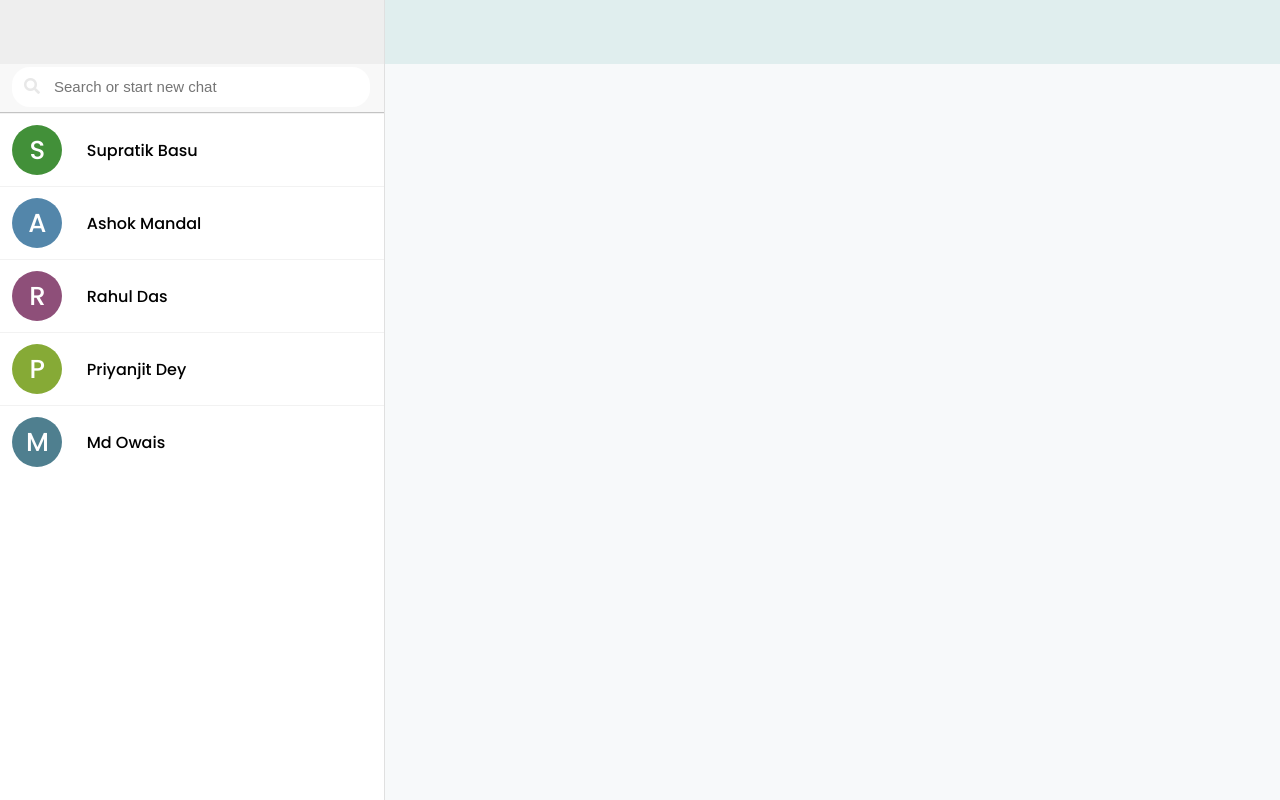
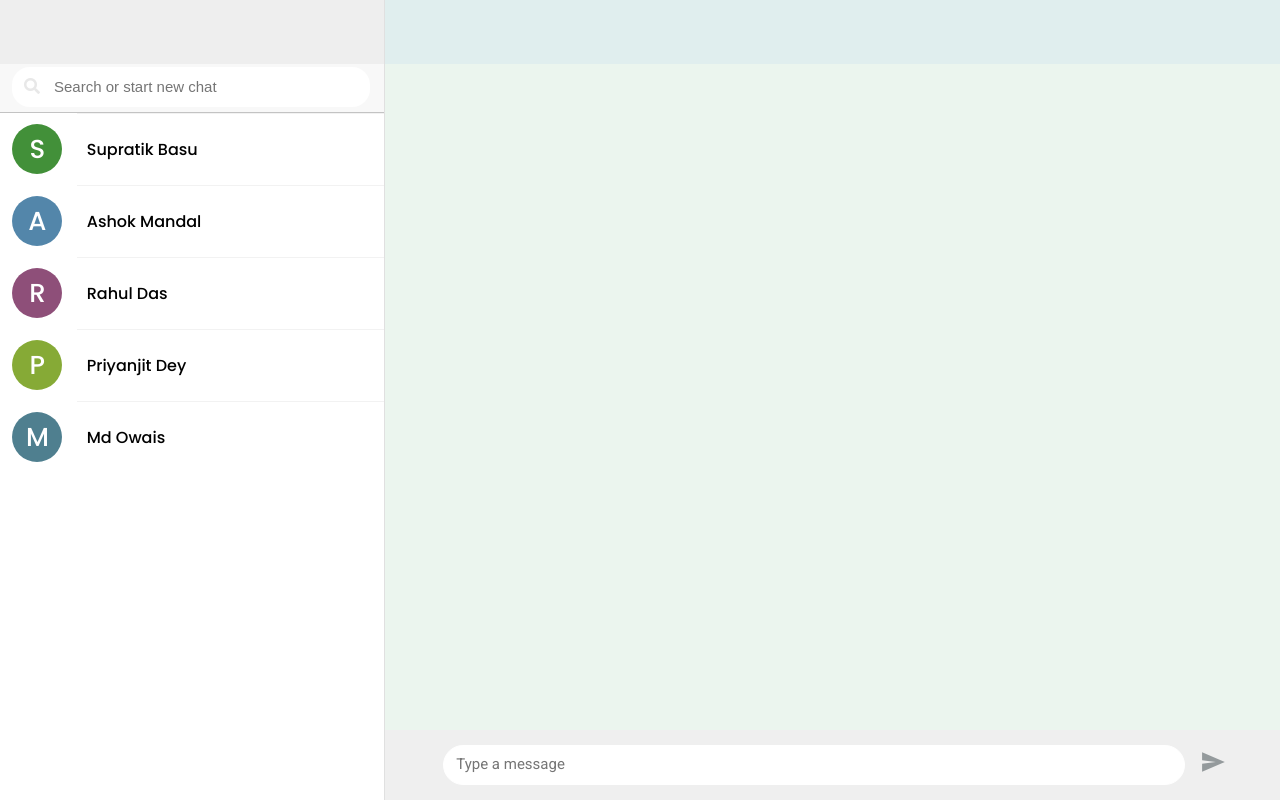
Before and after one commit to ashishmishra26/web-whatsapp, a React (Create React App) app in the folder client/: page / in a window 1280 px wide. Built offline with nearby package versions, Linux system fonts and the light colour scheme.

Commit message:
added message cards and type message option

```diff
--- a/client/src/App.css
+++ b/client/src/App.css
@@ -97,7 +97,6 @@
   flex-direction: row;
   width: 100%;
   height: 72px;
-  border-top: 1px solid #f2f2f2;
   font-size: 16px;
   text-overflow: ellipsis;
   font-weight: 500;
@@ -137,6 +136,7 @@
   padding: 10px;
   padding-right: 15px;
   text-overflow: ellipsis;
+  border-top: 1px solid #f2f2f2;
 }
 
 .image-text {
@@ -144,3 +144,68 @@
   font-weight: 500;
   color: white;
 }
+
+.compose-box {
+  height: 70px;
+  background-color: #efefef;
+  display: flex;
+  flex-direction: row;
+  justify-content: center;
+  align-items: center;
+}
+
+.compose-search-box {
+  width: 80%;
+  background-color: #ffffff;
+  border-color: #fff;
+  border-radius: 21px;
+  border-style: solid;
+  border-width: 1px;
+  padding: 9px 12px 11px 12px;
+  margin: 5px 10px;
+  outline: none;
+  font-size: 15px;
+  font-family: 'Roboto'
+}
+
+.btn {
+  border: none;
+  background-color: #efefef;
+  cursor: pointer;
+}
+
+.chat-box {
+  height: calc(100vh - 8vh - 70px);
+  width: 70vw;
+  box-sizing: border-box;
+  overflow-y: scroll;
+  overflow-x: hidden;
+  padding-left: 20px;
+  padding-right: 20px;
+  background-color:#EBF5EE;
+}
+
+.message-row {
+  width: 100%;
+  display: flex;
+  flex-direction: row;
+  margin: 2px;
+  padding: 5px;
+  display: inline-block;
+}
+
+.message-content-left {
+  background-color: #ffffff;
+  padding: 10px;
+  border-radius: 5px;
+  font-weight: 400;
+  float: left;
+}
+
+.message-content-right {
+  background-color: #bff595;
+  padding: 10px;
+  border-radius: 5px;
+  font-weight: 400;
+  float: right;
+}
--- a/client/src/App.js
+++ b/client/src/App.js
@@ -2,25 +2,35 @@ import React, { Component } from 'react';
 import './App.css';
 import SideBar from './components/SideBar';
 import ChatSection from './components/ChatSection';
-import users from './data/users'
+import users from './data/users';
 
 class App extends Component {
   constructor(props) {
     super(props);
     this.state = {
-      currentUser: users[0],
+      currentUser: users[0].name,
       allContact: users,
-      contactedContact: [...users.slice(1,6)]
+      contactedContact: [...users.slice(1,6)],
+      reciever: users[1].name,
+      conversation: []
     }
   }
   render() {
     let {allContact, contactedContact} = this.state;
     return (
       <div className="App">
-       <SideBar allContact={allContact} contactedContact={contactedContact}/>
-       <ChatSection/>
+       <SideBar allContact={allContact} contactedContact={contactedContact} changeReciever={this.changeReciever}/>
+       <ChatSection conversation={this.state.conversation} currentUser={this.state.currentUser} updateConversation={this.updateConversation } reciever={this.state.reciever}/>
       </div>
     );
+  }
+
+  changeReciever = (reciever) => {
+    this.setState({reciever: reciever});
+  }
+
+  updateConversation = (conversation) => {
+    this.setState({conversation: conversation});
   }
 }
 
--- /dev/null
+++ b/client/src/components/ChatBox.js
@@ -0,0 +1,21 @@
+import React, { Component } from 'react'
+
+export default class ChatBox extends Component {
+  render() {
+      let { conversation, currentUser, reciever } = this.props,
+      messages = conversation.map((message) => {
+          if (message.reciever === reciever) {
+         return (<div key={message.timestamp} className="message-row">
+                    <div className={message.sender.toLowerCase() === currentUser.toLowerCase() ? 'message-content-right': 'message-content-left'}>
+                        {message.content}
+                    </div>
+                </div>)
+          }
+      });
+    return (
+      <div className="chat-box" id="chat">
+        {messages}
+      </div>
+    )
+  }
+}
--- a/client/src/components/ChatSection.js
+++ b/client/src/components/ChatSection.js
@@ -1,11 +1,16 @@
 import React, { Component } from 'react'
 import Header from './Header';
+import ComposeBox from './ComposeBox';
+import ChatBox from './ChatBox';
 
 export default class ChatSection extends Component {
   render() {
+    let { conversation, currentUser, updateConversation, reciever} = this.props;
     return (
       <div className="chat-section">
         <Header class="right-header"/>
+        <ChatBox conversation={conversation} currentUser={currentUser} reciever={reciever}/>
+        <ComposeBox conversation={conversation} updateConversation={updateConversation} currentUser={currentUser} reciever={reciever}/>
       </div>
     )
   }
--- /dev/null
+++ b/client/src/components/ComposeBox.js
@@ -0,0 +1,37 @@
+import React, { Component } from 'react'
+
+export default class ComposeBox extends Component {
+  constructor (props) {
+    super(props);
+    this.state = {
+      message: ''
+    }
+  }
+  render() {
+    return (
+        <form className="compose-box" onSubmit={(e) => {this.addMessage(e, this.state.message)}}>
+          <input type="text" placeholder="Type a message" onChange={(e) => {this.changeMessage(e.target.value)}} onSubmitCapture={() => {this.addMessage(this.state.message)}} className="compose-search-box" value={this.state.message}></input>
+          <div className="send-btn"><button onClick={(e) => {this.addMessage(e, this.state.message)}} className="btn"><span><svg xmlns="http://www.w3.org/2000/svg" viewBox="0 0 24 24" width="24" height="24" id=""><path fill="#263238" fillOpacity=".45" d="M1.101 21.757L23.8 12.028 1.101 2.3l.011 7.912 13.623 1.816-13.623 1.817-.011 7.912z"></path></svg></span></button></div>
+        </form>
+    )
+  }
+  changeMessage = (value) => {
+    this.setState({message: value});
+  }
+  addMessage = (e, message) => {
+    let conversation = this.props.conversation;
+    if (message.length) {
+      conversation.push({
+        sender: this.props.currentUser,
+        reciever: this.props.reciever,
+        content: message,
+        timestamp: Date.now()
+      });
+      this.props.updateConversation(conversation);
+      this.setState({message: ''});
+      var div = document.getElementById("chat");
+      div.scrollTop = div.scrollHeight;
+    }
+    e.preventDefault();
+  }
+}
--- a/client/src/components/Contact.js
+++ b/client/src/components/Contact.js
@@ -3,11 +3,11 @@ import ContactCard from './ContactCard';
 
 export default class Contact extends Component {
   render() {
-    let {contactedContact} = this.props,
+    let {contactedContact, changeReciever} = this.props,
     visibleContact = [];
     visibleContact = contactedContact.map((contact) => {
         if (contact.name.toLowerCase().indexOf(this.props.searchText.toLowerCase()) !== -1) {
-            return <ContactCard key={contact.contact} data={contact}/>
+            return <ContactCard key={contact.contact} data={contact} changeReciever={changeReciever}/>
         }
     })
     return (
--- a/client/src/components/ContactCard.js
+++ b/client/src/components/ContactCard.js
@@ -4,7 +4,7 @@ export default class ContactCard extends Component {
   render() {
     let {data} = this.props;
     return (
-      <div className="contact-card">
+      <div className="contact-card" onClick={()=>{this.handleClick(data)}}>
         <div className="contact-card-image-container">
             <div className="contact-card-image" style={{backgroundColor: '#'+(Math.random() * 1000000).toFixed(0), opacity: 0.8}}>
                 <div className="image-text">{data.name[0].toUpperCase()}</div>
@@ -14,4 +14,7 @@ export default class ContactCard extends Component {
       </div>
     )
   }
+  handleClick = (data) => {
+     this.props.changeReciever(data.name);
+  }
 }
--- a/client/src/components/SearchBox.js
+++ b/client/src/components/SearchBox.js
@@ -4,7 +4,8 @@ export default class SearchBox extends Component {
   constructor (props) {
     super(props);
     this.state = {
-        isActive: false
+        isActive: false,
+        searchText: ''
     }
   }
   render() {
@@ -13,15 +14,20 @@ export default class SearchBox extends Component {
       <div className={isActive ? 'sidebar-search-active' : 'sidebar-search'}>
         <div className='sidebar-search-inner' onClick={()=>{this.handleClick(!isActive)}} onBlur={()=>{this.handleClick(false)}}>
             <span><i className={isActive ? 'fa fa-arrow-left blue search-icon': 'fa fa-search search-icon'}></i></span>
-            <input id="sidebar-search-box" type="text" placeholder="Search or start new chat" onChange={(e)=>{this.handleSearchText(e)}}></input>
+            <input id="sidebar-search-box" type="text" placeholder="Search or start new chat" value={this.state.searchText} onChange={(e)=>{this.handleSearchText(e)}}></input>
         </div>
       </div>
     )
   }
   handleClick = (value) => {
     this.setState({isActive: value});
+    if (!value) {
+      this.setState({searchText: ''});
+      this.props.handleSearchText('');
+    }
   }
   handleSearchText = (e) => {
+    this.setState({searchText: e.target.value});
     this.props.handleSearchText(e.target.value);
   }
 }
--- a/client/src/components/SideBar.js
+++ b/client/src/components/SideBar.js
@@ -11,13 +11,13 @@ export default class SideBar extends Component {
     }
   }
   render() {
-    let {allContact, contactedContact} = this.props,
+    let {allContact, contactedContact, changeReciever} = this.props,
     {searchText} = this.state;
     return (
       <div className="sidebar">
         <Header class="left-header"/>
         <SearchBox searchText={searchText} handleSearchText={this.handleSearchText}/>
-        <Contact allContact={allContact} contactedContact={contactedContact} searchText={searchText}/>
+        <Contact allContact={allContact} contactedContact={contactedContact} searchText={searchText} changeReciever={changeReciever}/>
       </div>
     )
   }
```
